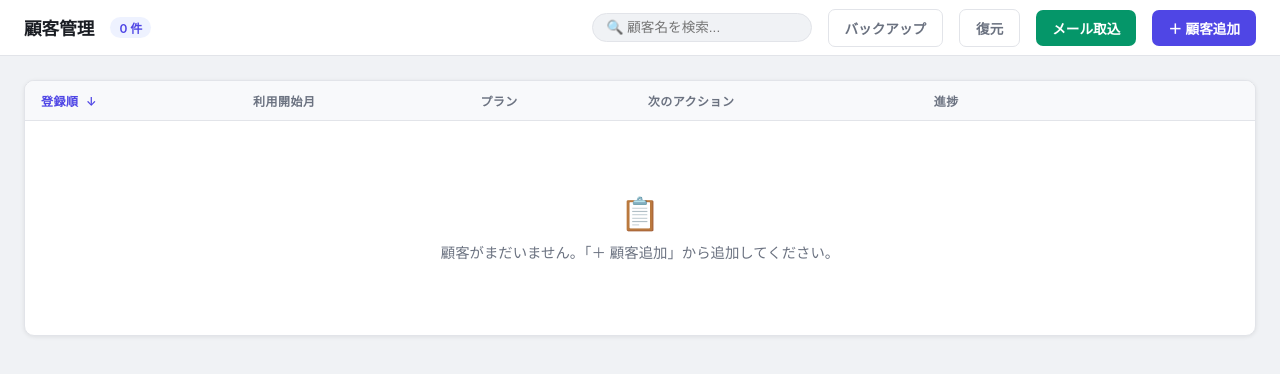
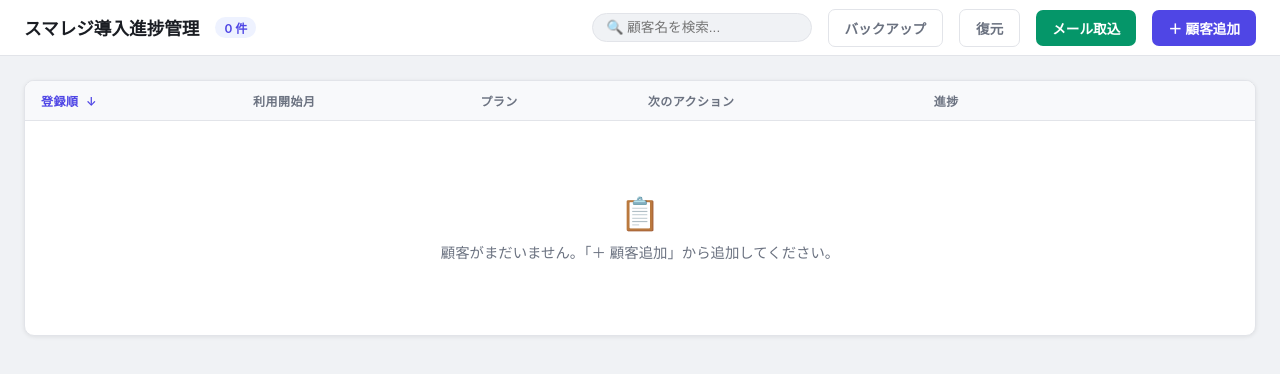
Before and after one commit to nahowatanabe-cmd/customer-task-manager, a plain HTML site: page index.html in a window 1280 px wide. Drawn offline with Linux system fonts and the light colour scheme.

Commit message:
Update index.html

```diff
--- a/index.html
+++ b/index.html
@@ -3,7 +3,7 @@
 <head>
 <meta charset="UTF-8" />
 <meta name="viewport" content="width=device-width, initial-scale=1.0" />
-<title>顧客管理</title>
+<title>スマレジ導入進捗管理</title>
 <style>
 *, *::before, *::after { box-sizing: border-box; margin: 0; padding: 0; }
 
@@ -533,7 +533,7 @@
 <body>
 
 <header>
-  <h1>顧客管理</h1>
+  <h1>スマレジ導入進捗管理</h1>
   <span class="count" id="custCount">0 件</span>
   <div class="spacer"></div>
   <input type="search" class="search-input" id="searchInput" placeholder="🔍 顧客名を検索..." oninput="renderTable()" />
```
